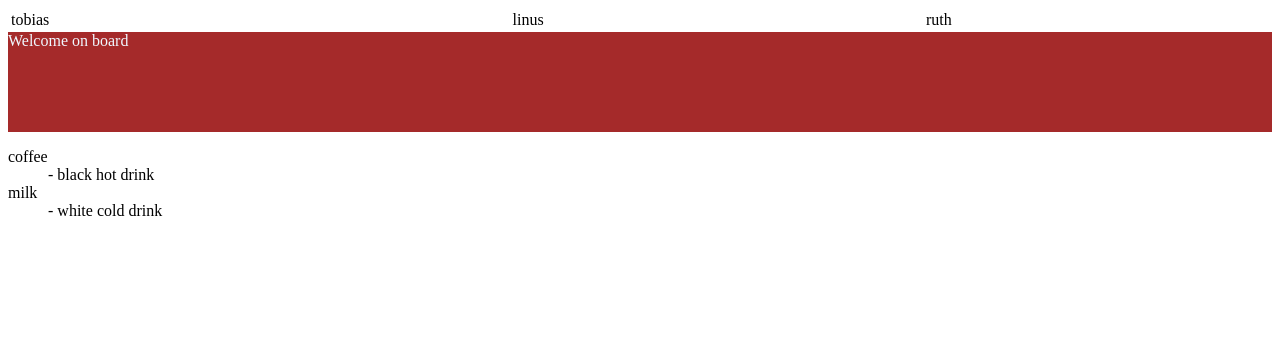
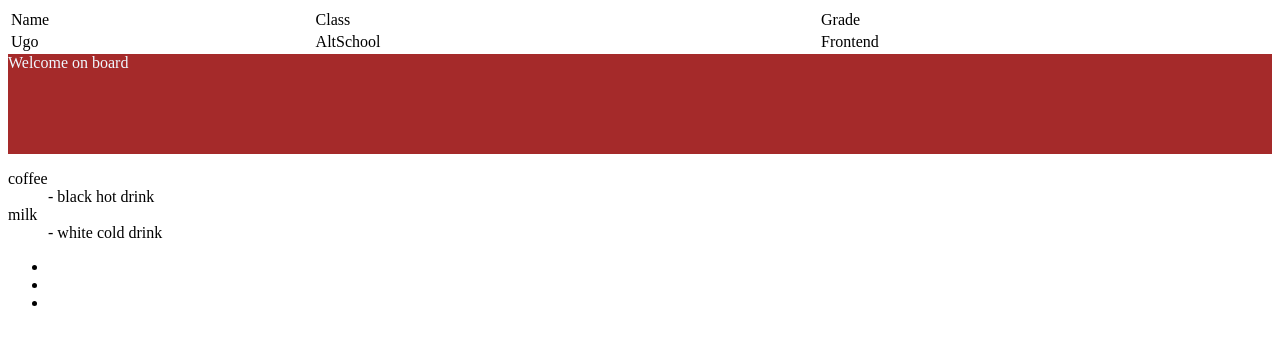
Before and after one commit to Shula-Alozie/first-website, a plain HTML site: page index.html in a window 1280 px wide. Drawn offline with Linux system fonts and the light colour scheme.

Commit message:
Created a table

```diff
--- a/index.html
+++ b/index.html
@@ -4,11 +4,14 @@
     </head>
 <body>
     <table style="width:100%">
-      <tr>
-        <td>tobias</td>
-        <td>linus</td>
-        <td>ruth</td>
-      </tr>
+      <thead>
+        <td>Name</td>
+        <td>Class</td>
+        <td>Grade</td>
+      </thead>
+      <tbody>
+        <tr><td>Ugo</td><td>AltSchool</td><td>Frontend</td></tr>
+      </tbody>
     </table>
 <div style="background-color:brown; color: aliceblue; height: 100px;">Welcome on board</div>
    <dl>
@@ -17,5 +20,10 @@
      <dt> milk</dt>
      <dd>- white cold drink</dd>
    </dl>
+   <ul>
+    <li><a href="#Home"Home></a></li>
+    <li><a href="#News"News></a></li>
+    <li><a href="#About"About></a></li>
+   </ul>
 </body>
 </html>
```
